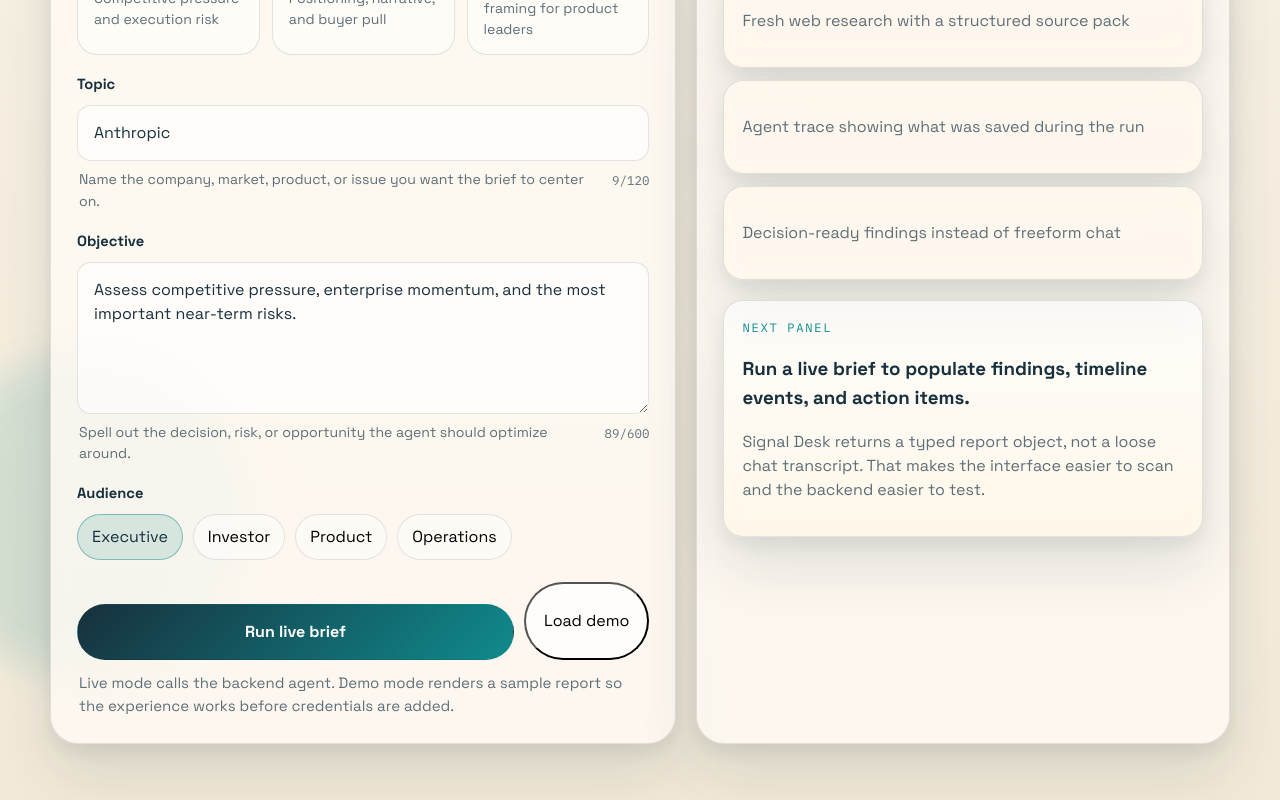
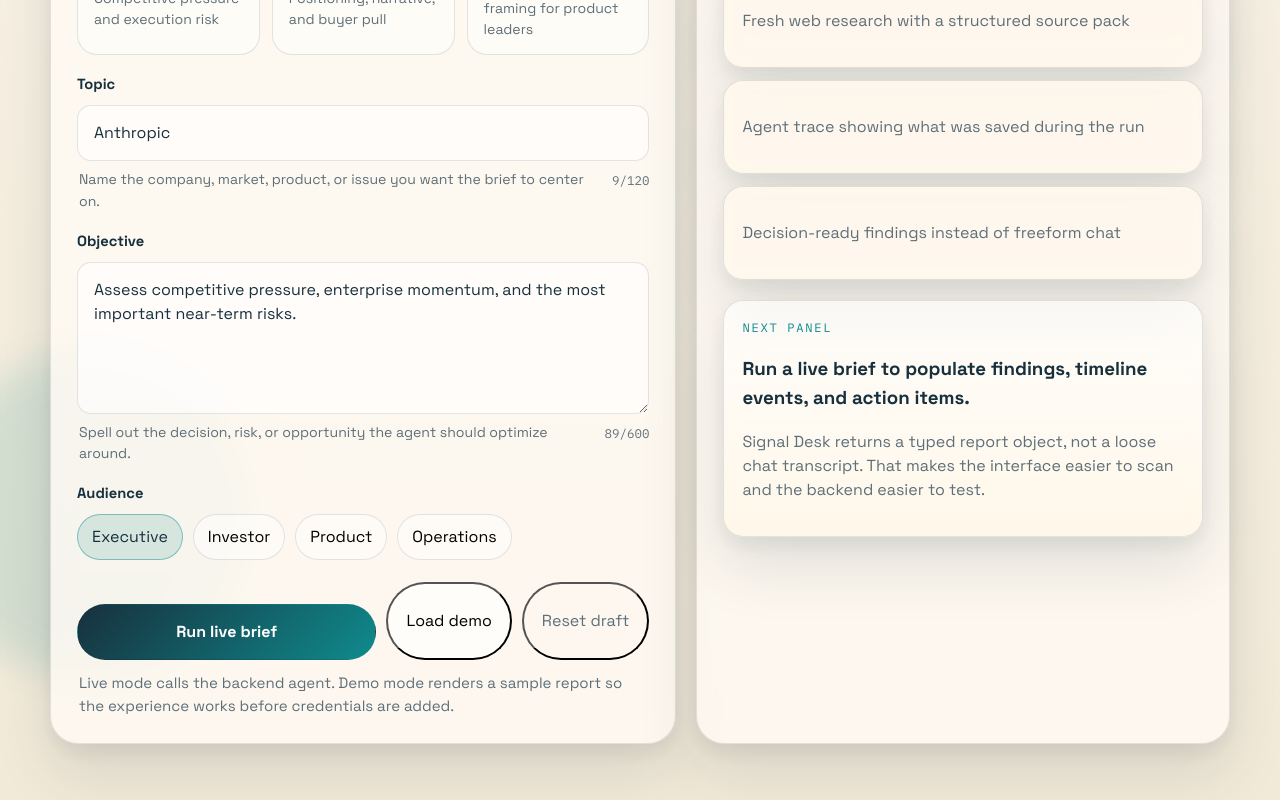
Before and after one commit to akhil15123/signal-desk-agent, a React (Vite) app: page / in a window 1280 px wide. Shown: the part 941-1741 px from the top of the page. Built offline with nearby package versions, Linux system fonts and the light colour scheme.

Commit message:
feat: add a reset control for briefing drafts

```diff
--- a/src/App.tsx
+++ b/src/App.tsx
@@ -318,6 +318,17 @@ function App() {
             >
               {runMode === 'demo' ? 'Loading demo...' : 'Load demo'}
             </button>
+            <button
+              type="button"
+              className="tertiary-button"
+              disabled={isLoading}
+              onClick={() => {
+                setDraft(initialDraft)
+                setError(null)
+              }}
+            >
+              Reset draft
+            </button>
           </div>
 
           <p className="helper-text">
--- a/src/index.css
+++ b/src/index.css
@@ -359,8 +359,17 @@ button {
   background: rgba(255, 255, 255, 0.58);
 }
 
+.tertiary-button {
+  flex: 0 0 auto;
+  border-radius: 999px;
+  padding: 15px 18px;
+  background: transparent;
+  color: var(--muted);
+}
+
 .primary-button:disabled,
-.secondary-button:disabled {
+.secondary-button:disabled,
+.tertiary-button:disabled {
   cursor: wait;
   opacity: 0.72;
   transform: none;
```
